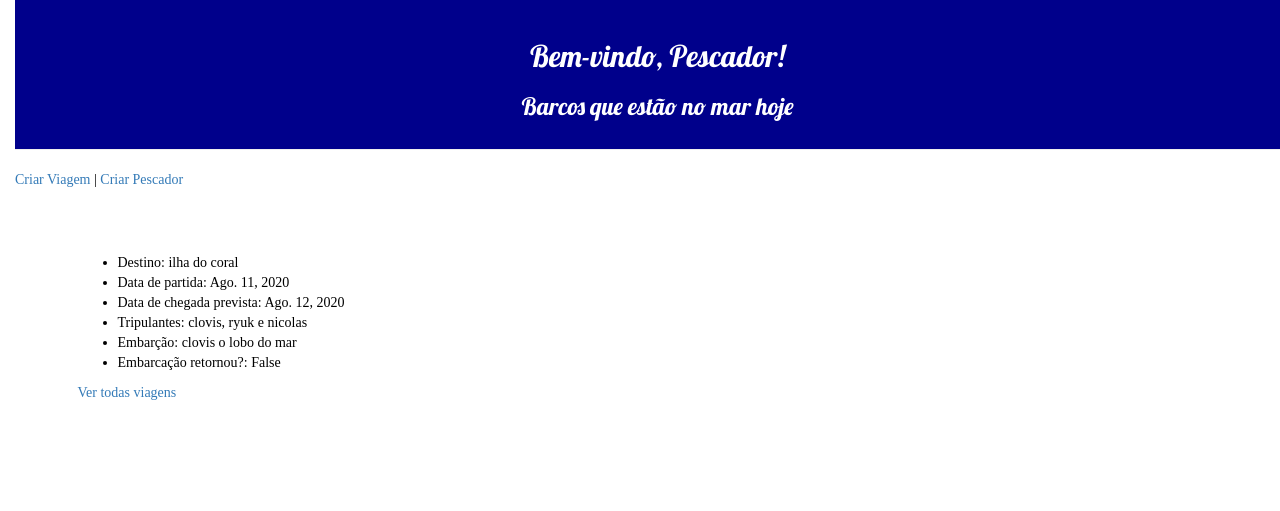
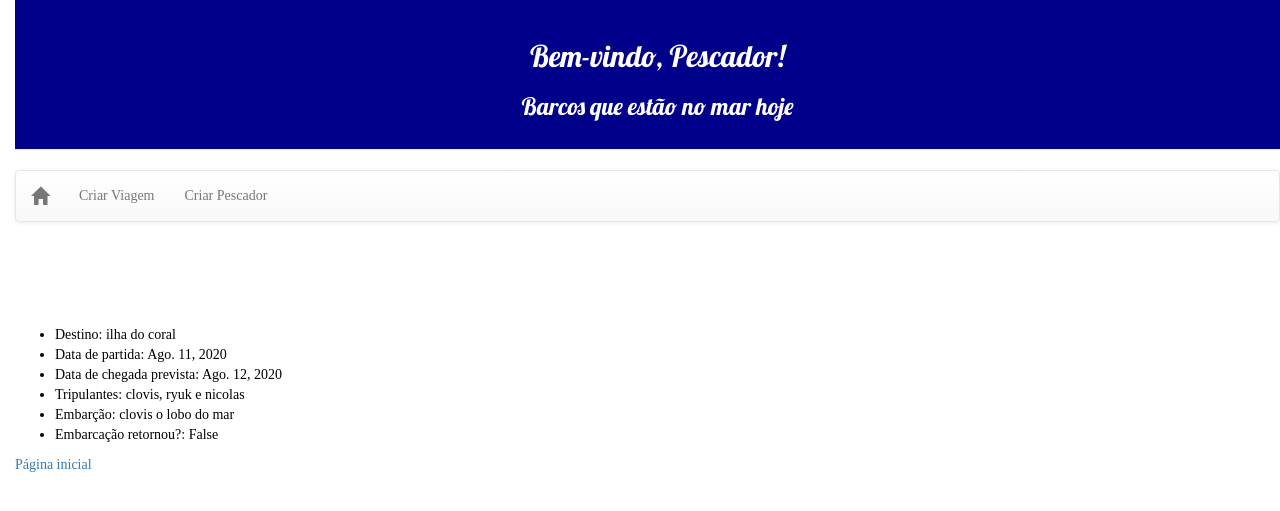
Before and after one commit to CamilaBodack/quem-foi-para-o-mar, a Django app: page /index/detalhe_viagem/1 in a window 1280 px wide. Shown: the top 511 px of the page. Run offline with Django 3.2, Linux system fonts and the light colour scheme; data comes from the database, SQL or seed files in the repository; both versions use the stored data as it was after the commit; some libraries are stand-ins or nearby versions.

Commit message:
adiciona icone home

```diff
--- a/quem_foi_para_mar_core/static/css/quem_foi_para_mar_core.css
+++ b/quem_foi_para_mar_core/static/css/quem_foi_para_mar_core.css
@@ -36,3 +36,8 @@ body {
   text-align: left;
   color: #000000;
 }
+
+.content-container{
+  align-items: center;
+  text-align: justify;
+}
--- a/quem_foi_para_mar_core/templates/quem_foi_para_mar_core/base.html
+++ b/quem_foi_para_mar_core/templates/quem_foi_para_mar_core/base.html
@@ -15,15 +15,24 @@
           <h3>Barcos que estão no mar hoje</h3>
       </div>
       <div class="post-form">
-          <nav>
-                <a href="{% url "criar_viagem" %}">Criar Viagem</a> |
-                <a href="{% url "criar_pescador" %}">Criar Pescador</a>
-          </nav>
+        <nav class="navbar navbar-default">
+  <div class="container-fluid">
+    <!-- Brand and toggle get grouped for better mobile display -->
+    <div class="navbar-header">
+      <a class="navbar-brand" href="/index"><span class="glyphicon glyphicon-home" aria-hidden="true"></span></a>
+    </div>
+  <ul class="nav navbar-nav navbar-left">
+          <li><a href="{% url "criar_viagem" %}">Criar Viagem</a></li>
+          <li><a href="{% url "criar_pescador" %}">Criar Pescador</a></li>
+    </ul>
+  </nav>
       </div>
-      <div class="content container">
+      <div class="content-container">
           <div class="row">
               <div class="col-md-8">
+                <br>
               {% block content %}
+              <br>
               {% endblock %}
               </div>
           </div>
--- a/quem_foi_para_mar_core/templates/quem_foi_para_mar_core/criar_pescador.html
+++ b/quem_foi_para_mar_core/templates/quem_foi_para_mar_core/criar_pescador.html
@@ -6,4 +6,5 @@
             {{ form.as_p }}
         <button type="submit" class="save btn btn-default">Salvar</button>
     </form>
+    <a href="/index">Pagina inicial</a>
 {% endblock %}
--- a/quem_foi_para_mar_core/templates/quem_foi_para_mar_core/criar_viagem.html
+++ b/quem_foi_para_mar_core/templates/quem_foi_para_mar_core/criar_viagem.html
@@ -6,4 +6,5 @@
             {{ form.as_p }}
         <button type="submit" class="save btn btn-default">Salvar</button>
     </form>
+    <a href="/index">Pagina inicial</a>
 {% endblock %}
--- a/quem_foi_para_mar_core/templates/quem_foi_para_mar_core/detalhe_viagem.html
+++ b/quem_foi_para_mar_core/templates/quem_foi_para_mar_core/detalhe_viagem.html
@@ -11,6 +11,6 @@
           <li>Embarção: {{post.embarcacao_id}}</li>
           <li>Embarcação retornou?: {{post.embarcacao_retornou}}</li>
         </ul>
-    <a href="/index">Ver todas viagens</a>
+    <a href="/index">Página inicial</a>
     </div>
 {% endblock %}
--- a/quem_foi_para_mar_core/urls.py
+++ b/quem_foi_para_mar_core/urls.py
@@ -1,4 +1,4 @@
-from django.urls import path
+from django.urls import path, include
 from . import views
 from .views import PescadorViewSet, EmbarcacaoViewSet, ViagemViewSet, ContatoViewSet
 from rest_framework import routers
@@ -13,6 +13,7 @@ router.register(r"contato", ContatoViewSet)
 
 urlpatterns = [
     path('', views.ViagemViewSet.lista_barcos, name='lista_barcos'),
+    #url(r"^accounts/", include("django.contrib.auth.urls")),
     path('pescador/', views.PescadorViewSet),
     path('embarcacao/', views.EmbarcacaoViewSet),
     path('viagem/', views.ViagemViewSet),
```
Also changed, not shown: quem_foi_para_mar_core/templates/quem_foi_para_mar_core/login.html (added, +12 -0 lines), db.sqlite3.
